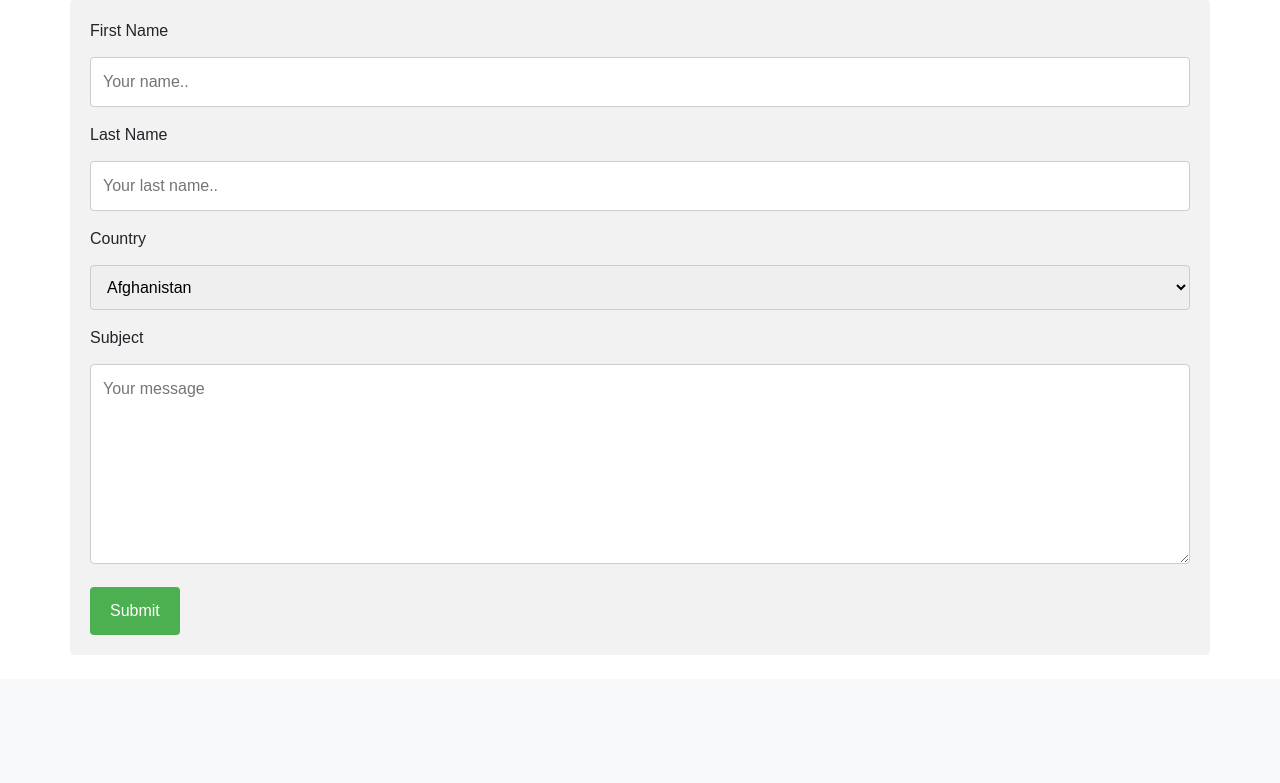
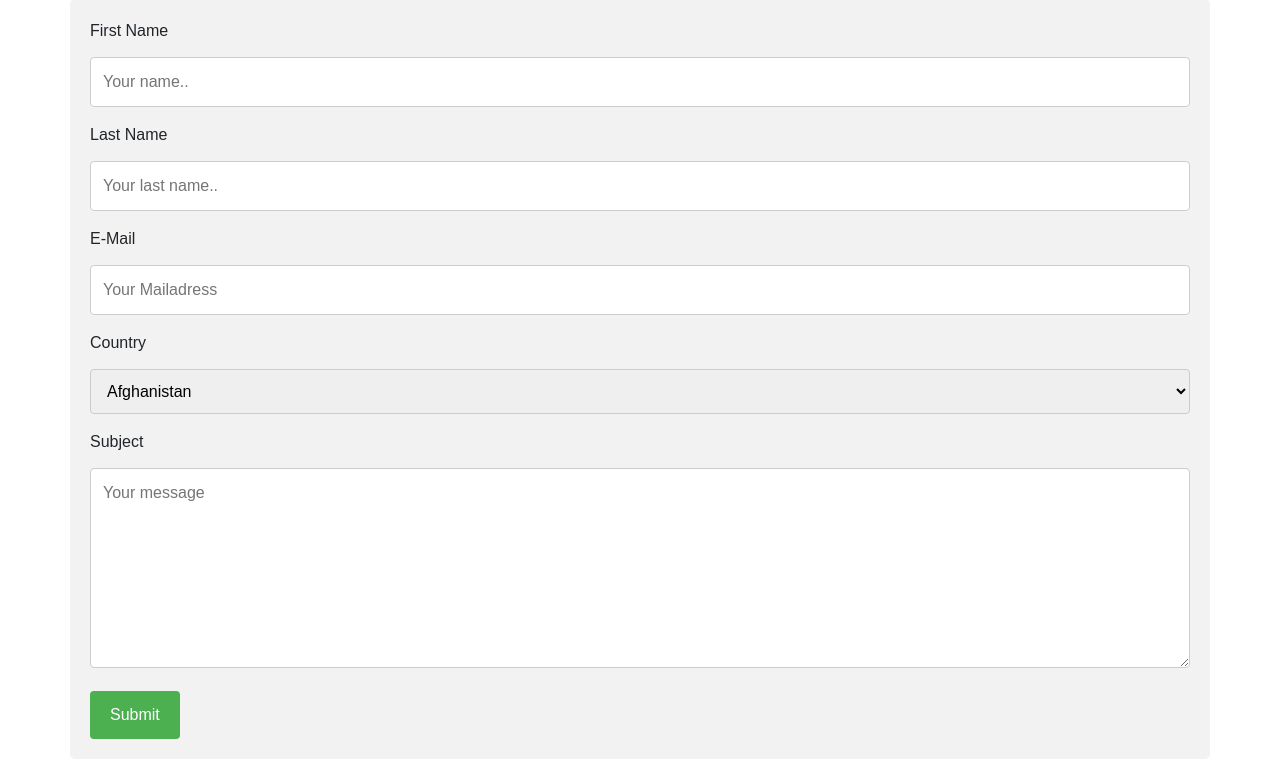
Before and after one commit to Cyberboa/Quiz-game-Uni-li, a Django app: page /contact/ in a window 1280 px wide. Shown: the part 273-1056 px from the top of the page. Before the commit the page ends 908 px from the top, so only its background shows below. Run offline with Django 3.2, Linux system fonts and the light colour scheme; style sheets or scripts are compiled from the project's sources; some libraries are stand-ins or nearby versions.

Commit message:
- updating contact.html with e-Mail placeholder

```diff
--- a/templates/contact.html
+++ b/templates/contact.html
@@ -65,6 +65,9 @@ input[type=submit]:hover {
 
         <label for="lname">Last Name</label>
         <input type="text" id="lname" name="lastname" placeholder="Your last name..">
+
+        <label for="email">E-Mail</label>
+        <input type="text" id="email" name="email" placeholder="Your Mailadress">
 
         <label for="country">Country</label>
         <select id="country" name="country">
```
